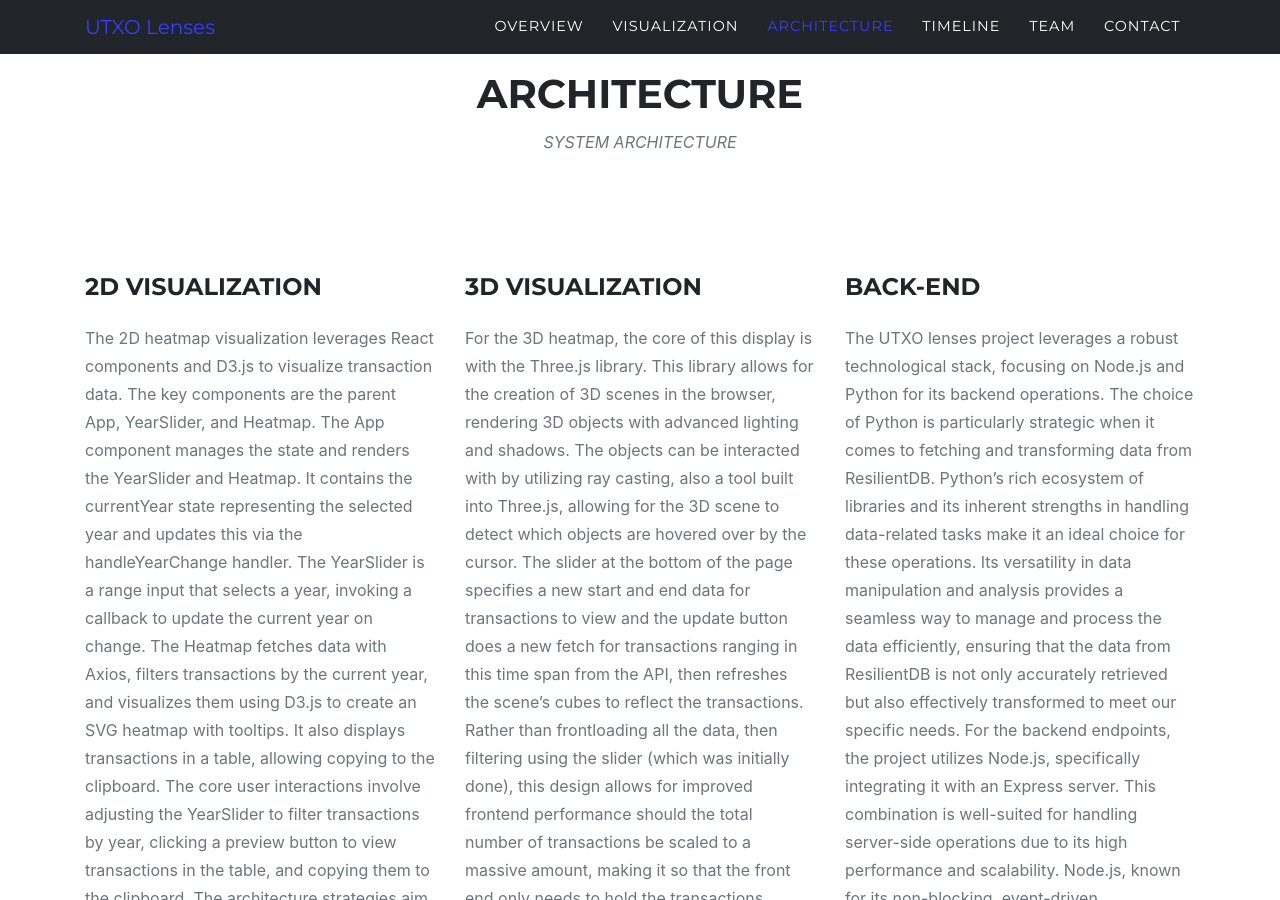
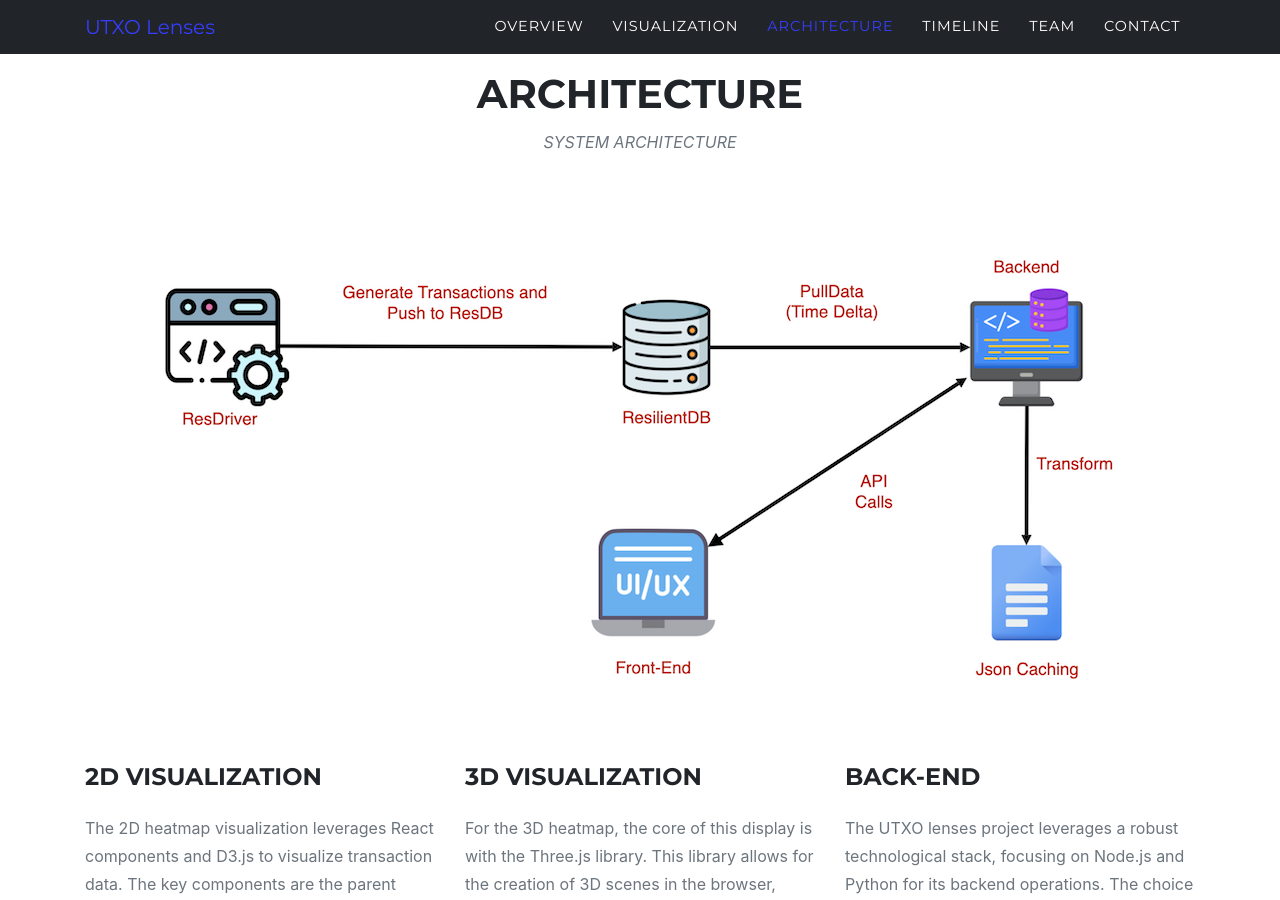
Before and after one commit to nikkileehn/nikkileehn.github.io, a Jekyll site: the page built from index.md, in a window 1280 px wide and 900 px high, scrolled down 2329 px. Built offline with Jekyll 4.4.1, drawn with Linux system fonts in a browser that asks for light colours; some web fonts are replaced.

Commit message:
add structure diagram

```diff
--- a/_includes/about.html
+++ b/_includes/about.html
@@ -6,7 +6,7 @@
       <div class="col-lg-12 text-center">
         <h2 class="section-heading text-uppercase">{{ site.data.sitetext[site.locale].about.title | default: "About Us" }}</h2>
         <h3 class="section-subheading text-muted">{{ site.data.sitetext[site.locale].about.text | default: "" }}</h3>
-        <img class="mx-auto" src="{{ site.data.sitetext[site.locale].about.image }}" alt="">
+        <img style="margin-bottom: 50px;" src="{{ site.data.sitetext[site.locale].about.image }}" alt="">
       </div>
     </div>
     <div class="row">
```
Also changed, not shown: _data/sitetext.yml (+1 -0 lines), assets/img/timeline/str.png (added).
